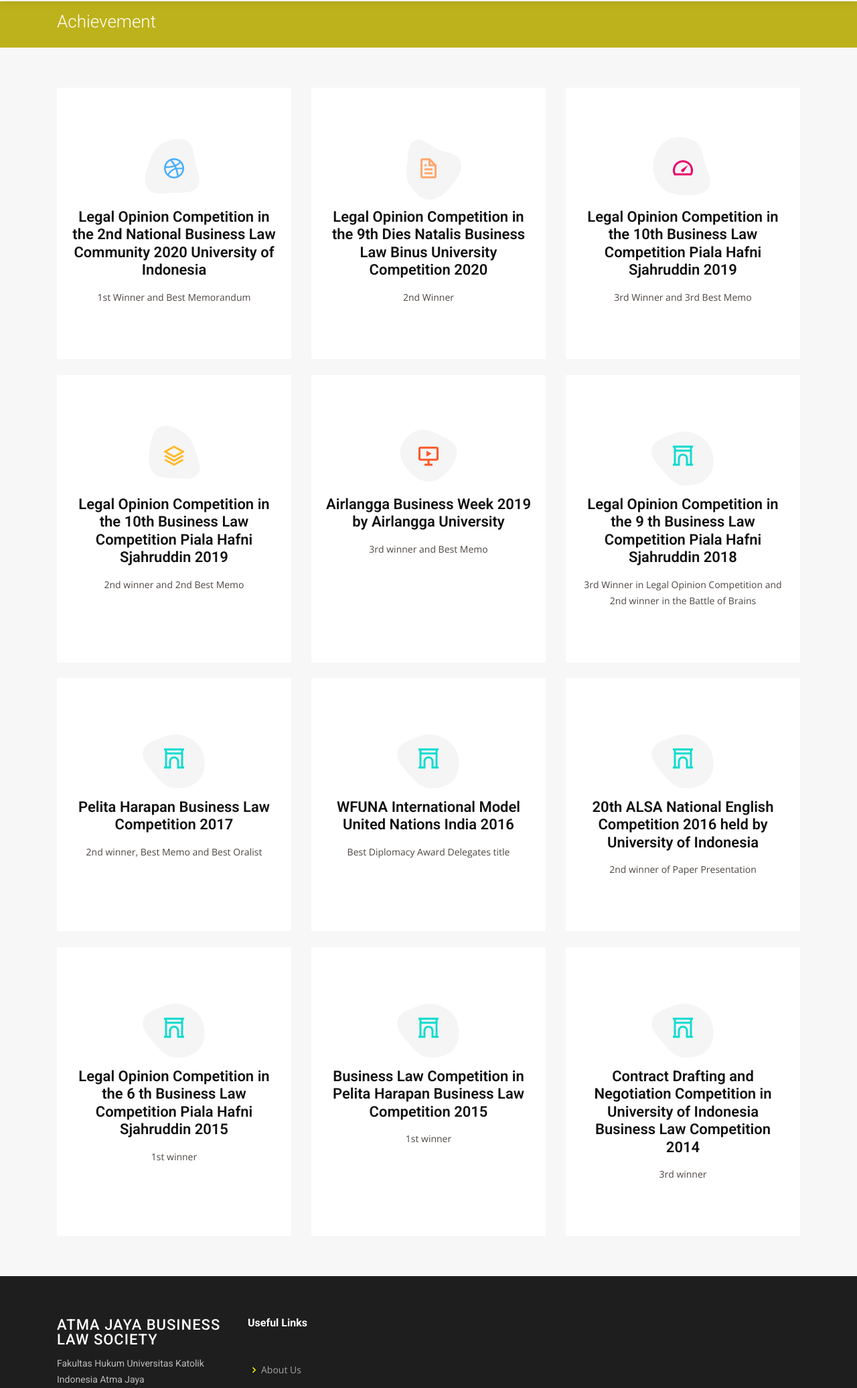
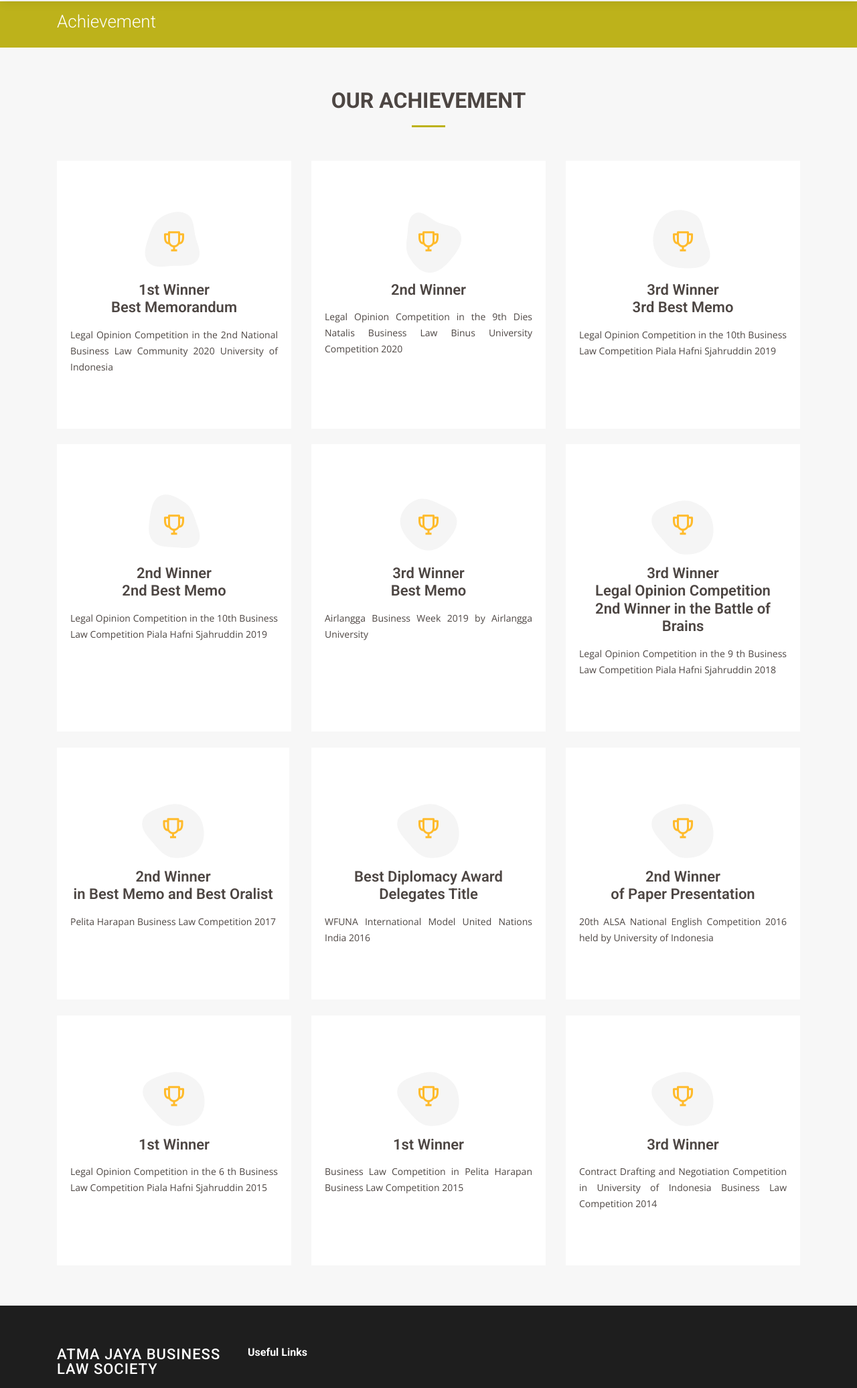
Before and after one commit to Tintapen/atmajayabls, a CodeIgniter app: page /database/achievement in a window 1280 px wide. Shown: the part 70-2142 px from the top of the page at 67% size. Run offline with CodeIgniter, Linux system fonts and the light colour scheme.

Commit message:
Perubahan konten v_achievement

```diff
--- a/application/views/achievement/v_achievement.php
+++ b/application/views/achievement/v_achievement.php
@@ -14,44 +14,46 @@
 	<!-- ======= Services Section ======= -->
 	<section id="services" class="services section-bg">
 		<div class="container" data-aos="fade-up">
-
+			<div class="section-title" data-aos="fade-up">
+				<h2><strong>OUR ACHIEVEMENT</strong></h2>
+			</div>
 			<div class="row">
 				<div class="col-lg-4 col-md-6 d-flex align-items-stretch" data-aos="zoom-in" data-aos-delay="100">
-        <div class="icon-box iconbox-blue">
+					<div class="icon-box iconbox-yellow">
 						<div class="icon">
 							<svg width="100" height="100" viewBox="0 0 600 600" xmlns="http://www.w3.org/2000/svg">
 								<path stroke="none" stroke-width="0" fill="#f5f5f5" d="M300,521.0016835830174C376.1290562159157,517.8887921683347,466.0731472004068,529.7835943286574,510.70327084640275,468.03025145048787C554.3714126377745,407.6079735673963,508.03601936045806,328.9844924480964,491.2728898941984,256.3432110539036C474.5976632858925,184.082847569629,479.9380746630129,96.60480741107993,416.23090153303,58.64404602377083C348.86323505073057,18.502131276798302,261.93793281208167,40.57373210992963,193.5410806939664,78.93577620505333C130.42746243093433,114.334589627462,98.30271207620316,179.96522072025542,76.75703585869454,249.04625023123273C51.97151888228291,328.5150500222984,13.704378332031375,421.85034740162234,66.52175969318436,486.19268352777647C119.04800174914682,550.1803526380478,217.28368757567262,524.383925680826,300,521.0016835830174"></path>
 							</svg>
-            <i class="bx bxl-dribbble"></i>
+							<i class="bx bx-trophy"></i>
 						</div>
-          <h4><a href="">Legal Opinion Competition in the 2nd National Business Law Community 2020 University of Indonesia</a></h4>
-          <p>1st Winner and Best Memorandum</p>
+						<h4>1st Winner <br> Best Memorandum</h4>
+						<p class="text-justify">Legal Opinion Competition in the 2nd National Business Law Community 2020 University of Indonesia</p>
 					</div>
 				</div>
 
 				<div class="col-lg-4 col-md-6 d-flex align-items-stretch mt-4 mt-md-0" data-aos="zoom-in" data-aos-delay="200">
-        <div class="icon-box iconbox-orange ">
+					<div class="icon-box iconbox-yellow">
 						<div class="icon">
 							<svg width="100" height="100" viewBox="0 0 600 600" xmlns="http://www.w3.org/2000/svg">
 								<path stroke="none" stroke-width="0" fill="#f5f5f5" d="M300,582.0697525312426C382.5290701553225,586.8405444964366,449.9789794690241,525.3245884688669,502.5850820975895,461.55621195738473C556.606425686781,396.0723002908107,615.8543463187945,314.28637112970534,586.6730223649479,234.56875336149918C558.9533121215079,158.8439757836574,454.9685369536778,164.00468322053177,381.49747125262974,130.76875717737553C312.15926192815925,99.40240125094834,248.97055460311594,18.661163978235184,179.8680185752513,50.54337015887873C110.5421016452524,82.52863877960104,119.82277516462835,180.83849132639028,109.12597500060166,256.43424936330496C100.08760227029461,320.3096726198365,92.17705696193138,384.0621239912766,124.79988738764834,439.7174275375508C164.83382741302287,508.01625554203684,220.96474134820875,577.5009287672846,300,582.0697525312426"></path>
 							</svg>
-            <i class="bx bx-file"></i>
+							<i class="bx bx-trophy"></i>
 						</div>
-          <h4><a href="">Legal Opinion Competition in the 9th Dies Natalis Business Law Binus University Competition 2020</a></h4>
-          <p>2nd Winner</p>
+						<h4>2nd Winner</h4>
+						<p class="text-justify">Legal Opinion Competition in the 9th Dies Natalis Business Law Binus University Competition 2020</p>
 					</div>
 				</div>
 
 				<div class="col-lg-4 col-md-6 d-flex align-items-stretch mt-4 mt-lg-0" data-aos="zoom-in" data-aos-delay="300">
-        <div class="icon-box iconbox-pink">
+					<div class="icon-box iconbox-yellow">
 						<div class="icon">
 							<svg width="100" height="100" viewBox="0 0 600 600" xmlns="http://www.w3.org/2000/svg">
 								<path stroke="none" stroke-width="0" fill="#f5f5f5" d="M300,541.5067337569781C382.14930387511276,545.0595476570109,479.8736841581634,548.3450877840088,526.4010558755058,480.5488172755941C571.5218469581645,414.80211281144784,517.5187510058486,332.0715597781072,496.52539010469104,255.14436215662573C477.37192572678356,184.95920475031193,473.57363656557914,105.61284051026155,413.0603344069578,65.22779650032875C343.27470386102294,18.654635553484475,251.2091493199835,5.337323636656869,175.0934190732945,40.62881213300186C97.87086631185822,76.43348514350839,51.98124368387456,156.15599469081315,36.44837278890362,239.84606092416172C21.716077023791087,319.22268207091537,43.775223500013084,401.1760424656574,96.891909868211,461.97329694683043C147.22146801428983,519.5804099606455,223.5754009179313,538.201503339737,300,541.5067337569781"></path>
 							</svg>
-            <i class="bx bx-tachometer"></i>
+							<i class="bx bx-trophy"></i>
 						</div>
-          <h4><a href="">Legal Opinion Competition in the 10th Business Law Competition Piala Hafni Sjahruddin 2019</a></h4>
-          <p>3rd Winner and 3rd Best Memo</p>
+						<h4>3rd Winner <br> 3rd Best Memo</h4>
+						<p class="text-justify">Legal Opinion Competition in the 10th Business Law Competition Piala Hafni Sjahruddin 2019</p>
 					</div>
 				</div>
 
@@ -61,123 +63,109 @@
 							<svg width="100" height="100" viewBox="0 0 600 600" xmlns="http://www.w3.org/2000/svg">
 								<path stroke="none" stroke-width="0" fill="#f5f5f5" d="M300,503.46388370962813C374.79870501325706,506.71871716319447,464.8034551963731,527.1746412648533,510.4981551193396,467.86667711651364C555.9287308511215,408.9015244558933,512.6030010748507,327.5744911775523,490.211057578863,256.5855673507754C471.097692560561,195.9906835881958,447.69079081568157,138.11976852964426,395.19560036434837,102.3242989838813C329.3053358748298,57.3949838291264,248.02791733380457,8.279543830951368,175.87071277845988,42.242879143198664C103.41431057327972,76.34704239035025,93.79494320519305,170.9812938413882,81.28167332365135,250.07896920659033C70.17666984294237,320.27484674793965,64.84698225790005,396.69656628748305,111.28512138212992,450.4950937839243C156.20124167950087,502.5303643271138,231.32542653798444,500.4755392045468,300,503.46388370962813"></path>
 							</svg>
-            <i class="bx bx-layer"></i>
+							<i class="bx bx-trophy"></i>
 						</div>
-          <h4><a href="">Legal Opinion Competition in the 10th Business Law Competition Piala Hafni Sjahruddin 2019</a></h4>
-          <p>2nd winner and 2nd Best Memo</p>
+						<h4>2nd Winner <br> 2nd Best Memo</h4>
+						<p class="text-justify">Legal Opinion Competition in the 10th Business Law Competition Piala Hafni Sjahruddin 2019</p>
 					</div>
 				</div>
-
 				<div class="col-lg-4 col-md-6 d-flex align-items-stretch mt-4" data-aos="zoom-in" data-aos-delay="200">
-        <div class="icon-box iconbox-red">
+					<div class="icon-box iconbox-yellow">
 						<div class="icon">
 							<svg width="100" height="100" viewBox="0 0 600 600" xmlns="http://www.w3.org/2000/svg">
 								<path stroke="none" stroke-width="0" fill="#f5f5f5" d="M300,532.3542879108572C369.38199826031484,532.3153073249985,429.10787420159085,491.63046689027357,474.5244479745417,439.17860296908856C522.8885846962883,383.3225815378663,569.1668002868075,314.3205725914397,550.7432151929288,242.7694973846089C532.6665558377875,172.5657663291529,456.2379748765914,142.6223662098291,390.3689995646985,112.34683881706744C326.66090330228417,83.06452184765237,258.84405631176094,53.51806209861945,193.32584062364296,78.48882559362697C121.61183558270385,105.82097193414197,62.805066853699245,167.19869350419734,48.57481801355237,242.6138429142374C34.843463184063346,315.3850353017275,76.69343916112496,383.4422959591041,125.22947124332185,439.3748458443577C170.7312796277747,491.8107796887764,230.57421082200815,532.3932930995766,300,532.3542879108572"></path>
 							</svg>
-            <i class="bx bx-slideshow"></i>
+							<i class="bx bx-trophy"></i>
 						</div>
-          <h4><a href="">Airlangga Business Week 2019 by Airlangga University</a></h4>
-          <p>3rd winner and Best Memo</p>
+						<h4>3rd Winner <br> Best Memo</h4>
+						<p class="text-justify">Airlangga Business Week 2019 by Airlangga University</p>
 					</div>
 				</div>
-
 				<div class="col-lg-4 col-md-6 d-flex align-items-stretch mt-4" data-aos="zoom-in" data-aos-delay="300">
-        <div class="icon-box iconbox-teal">
+					<div class="icon-box iconbox-yellow">
 						<div class="icon">
 							<svg width="100" height="100" viewBox="0 0 600 600" xmlns="http://www.w3.org/2000/svg">
 								<path stroke="none" stroke-width="0" fill="#f5f5f5" d="M300,566.797414625762C385.7384707136149,576.1784315230908,478.7894351017131,552.8928747891023,531.9192734346935,484.94944893311C584.6109503024035,417.5663521118492,582.489472248146,322.67544863468447,553.9536738515405,242.03673114598146C529.1557734026468,171.96086150256528,465.24506316201064,127.66468636344209,395.9583748389544,100.7403814666027C334.2173773831606,76.7482773500951,269.4350130405921,84.62216499799875,207.1952322260088,107.2889140133804C132.92018162631612,134.33871894543012,41.79353780512637,160.00259165414826,22.644507872594943,236.69541883565114C3.319112789854554,314.0945973066697,72.72355303640163,379.243833228382,124.04198916343866,440.3218312028393C172.9286146004772,498.5055451809895,224.45579914871206,558.5317968840102,300,566.797414625762"></path>
 							</svg>
-            <i class="bx bx-arch"></i>
+							<i class="bx bx-trophy"></i>
 						</div>
-          <h4><a href="">Legal Opinion Competition in the 9 th Business Law Competition Piala Hafni Sjahruddin 2018</a></h4>
-          <p>3rd Winner in Legal Opinion Competition and 2nd winner in the Battle of Brains</p>
+						<h4>3rd Winner <br> Legal Opinion Competition <br> 2nd Winner in the Battle of Brains</h4>
+						<p class="text-justify">Legal Opinion Competition in the 9 th Business Law Competition Piala Hafni Sjahruddin 2018</p>
 					</div>
 				</div>
-
-
 				<div class="col-lg-4 col-md-6 d-flex align-items-stretch mt-4" data-aos="zoom-in" data-aos-delay="300">
-        <div class="icon-box iconbox-teal">
+					<div class="icon-box iconbox-yellow">
 						<div class="icon">
 							<svg width="100" height="100" viewBox="0 0 600 600" xmlns="http://www.w3.org/2000/svg">
 								<path stroke="none" stroke-width="0" fill="#f5f5f5" d="M300,566.797414625762C385.7384707136149,576.1784315230908,478.7894351017131,552.8928747891023,531.9192734346935,484.94944893311C584.6109503024035,417.5663521118492,582.489472248146,322.67544863468447,553.9536738515405,242.03673114598146C529.1557734026468,171.96086150256528,465.24506316201064,127.66468636344209,395.9583748389544,100.7403814666027C334.2173773831606,76.7482773500951,269.4350130405921,84.62216499799875,207.1952322260088,107.2889140133804C132.92018162631612,134.33871894543012,41.79353780512637,160.00259165414826,22.644507872594943,236.69541883565114C3.319112789854554,314.0945973066697,72.72355303640163,379.243833228382,124.04198916343866,440.3218312028393C172.9286146004772,498.5055451809895,224.45579914871206,558.5317968840102,300,566.797414625762"></path>
 							</svg>
-            <i class="bx bx-arch"></i>
+							<i class="bx bx-trophy"></i>
 						</div>
-          <h4><a href="">Pelita Harapan Business Law Competition 2017</a></h4>
-          <p>2nd winner, Best Memo and Best Oralist</p>
+						<h4>2nd Winner <br> in Best Memo and Best Oralist</h4>
+						<p class="text-justify">Pelita Harapan Business Law Competition 2017</p>
 					</div>
 				</div>
-
 				<div class="col-lg-4 col-md-6 d-flex align-items-stretch mt-4" data-aos="zoom-in" data-aos-delay="300">
-        <div class="icon-box iconbox-teal">
+					<div class="icon-box iconbox-yellow">
 						<div class="icon">
 							<svg width="100" height="100" viewBox="0 0 600 600" xmlns="http://www.w3.org/2000/svg">
 								<path stroke="none" stroke-width="0" fill="#f5f5f5" d="M300,566.797414625762C385.7384707136149,576.1784315230908,478.7894351017131,552.8928747891023,531.9192734346935,484.94944893311C584.6109503024035,417.5663521118492,582.489472248146,322.67544863468447,553.9536738515405,242.03673114598146C529.1557734026468,171.96086150256528,465.24506316201064,127.66468636344209,395.9583748389544,100.7403814666027C334.2173773831606,76.7482773500951,269.4350130405921,84.62216499799875,207.1952322260088,107.2889140133804C132.92018162631612,134.33871894543012,41.79353780512637,160.00259165414826,22.644507872594943,236.69541883565114C3.319112789854554,314.0945973066697,72.72355303640163,379.243833228382,124.04198916343866,440.3218312028393C172.9286146004772,498.5055451809895,224.45579914871206,558.5317968840102,300,566.797414625762"></path>
 							</svg>
-            <i class="bx bx-arch"></i>
+							<i class="bx bx-trophy"></i>
 						</div>
-          <h4><a href="">WFUNA International Model United Nations India 2016</a></h4>
-          <p>Best Diplomacy Award Delegates title</p>
+						<h4>Best Diplomacy Award Delegates Title</h4>
+						<p class="text-justify">WFUNA International Model United Nations India 2016</p>
 					</div>
 				</div>
-
 				<div class="col-lg-4 col-md-6 d-flex align-items-stretch mt-4" data-aos="zoom-in" data-aos-delay="300">
-        <div class="icon-box iconbox-teal">
+					<div class="icon-box iconbox-yellow">
 						<div class="icon">
 							<svg width="100" height="100" viewBox="0 0 600 600" xmlns="http://www.w3.org/2000/svg">
 								<path stroke="none" stroke-width="0" fill="#f5f5f5" d="M300,566.797414625762C385.7384707136149,576.1784315230908,478.7894351017131,552.8928747891023,531.9192734346935,484.94944893311C584.6109503024035,417.5663521118492,582.489472248146,322.67544863468447,553.9536738515405,242.03673114598146C529.1557734026468,171.96086150256528,465.24506316201064,127.66468636344209,395.9583748389544,100.7403814666027C334.2173773831606,76.7482773500951,269.4350130405921,84.62216499799875,207.1952322260088,107.2889140133804C132.92018162631612,134.33871894543012,41.79353780512637,160.00259165414826,22.644507872594943,236.69541883565114C3.319112789854554,314.0945973066697,72.72355303640163,379.243833228382,124.04198916343866,440.3218312028393C172.9286146004772,498.5055451809895,224.45579914871206,558.5317968840102,300,566.797414625762"></path>
 							</svg>
-            <i class="bx bx-arch"></i>
+							<i class="bx bx-trophy"></i>
 						</div>
-          <h4><a href="">20th ALSA National English Competition 2016 held by University of Indonesia</a></h4>
-          <p>2nd winner of Paper Presentation</p>
+						<h4>2nd Winner <br> of Paper Presentation</h4>
+						<p class="text-justify">20th ALSA National English Competition 2016 held by University of Indonesia</p>
 					</div>
 				</div>
-
 				<div class="col-lg-4 col-md-6 d-flex align-items-stretch mt-4" data-aos="zoom-in" data-aos-delay="300">
-        <div class="icon-box iconbox-teal">
+					<div class="icon-box iconbox-yellow">
 						<div class="icon">
 							<svg width="100" height="100" viewBox="0 0 600 600" xmlns="http://www.w3.org/2000/svg">
 								<path stroke="none" stroke-width="0" fill="#f5f5f5" d="M300,566.797414625762C385.7384707136149,576.1784315230908,478.7894351017131,552.8928747891023,531.9192734346935,484.94944893311C584.6109503024035,417.5663521118492,582.489472248146,322.67544863468447,553.9536738515405,242.03673114598146C529.1557734026468,171.96086150256528,465.24506316201064,127.66468636344209,395.9583748389544,100.7403814666027C334.2173773831606,76.7482773500951,269.4350130405921,84.62216499799875,207.1952322260088,107.2889140133804C132.92018162631612,134.33871894543012,41.79353780512637,160.00259165414826,22.644507872594943,236.69541883565114C3.319112789854554,314.0945973066697,72.72355303640163,379.243833228382,124.04198916343866,440.3218312028393C172.9286146004772,498.5055451809895,224.45579914871206,558.5317968840102,300,566.797414625762"></path>
 							</svg>
-            <i class="bx bx-arch"></i>
+							<i class="bx bx-trophy"></i>
 						</div>
-          <h4><a href="">Legal Opinion Competition in the 6 th Business Law Competition
-Piala Hafni Sjahruddin 2015</a></h4>
-          <p>1st winner</p>
+						<h4>1st Winner</h4>
+						<p class="text-justify">Legal Opinion Competition in the 6 th Business Law Competition Piala Hafni Sjahruddin 2015</p>
 					</div>
 				</div>
-
 				<div class="col-lg-4 col-md-6 d-flex align-items-stretch mt-4" data-aos="zoom-in" data-aos-delay="300">
-        <div class="icon-box iconbox-teal">
+					<div class="icon-box iconbox-yellow">
 						<div class="icon">
 							<svg width="100" height="100" viewBox="0 0 600 600" xmlns="http://www.w3.org/2000/svg">
 								<path stroke="none" stroke-width="0" fill="#f5f5f5" d="M300,566.797414625762C385.7384707136149,576.1784315230908,478.7894351017131,552.8928747891023,531.9192734346935,484.94944893311C584.6109503024035,417.5663521118492,582.489472248146,322.67544863468447,553.9536738515405,242.03673114598146C529.1557734026468,171.96086150256528,465.24506316201064,127.66468636344209,395.9583748389544,100.7403814666027C334.2173773831606,76.7482773500951,269.4350130405921,84.62216499799875,207.1952322260088,107.2889140133804C132.92018162631612,134.33871894543012,41.79353780512637,160.00259165414826,22.644507872594943,236.69541883565114C3.319112789854554,314.0945973066697,72.72355303640163,379.243833228382,124.04198916343866,440.3218312028393C172.9286146004772,498.5055451809895,224.45579914871206,558.5317968840102,300,566.797414625762"></path>
 							</svg>
-            <i class="bx bx-arch"></i>
+							<i class="bx bx-trophy"></i>
 						</div>
-          <h4><a href="">Business Law Competition in Pelita Harapan Business Law
-Competition 2015</a></h4>
-          <p>1st winner</p>
+						<h4>1st Winner</h4>
+						<p class="text-justify">Business Law Competition in Pelita Harapan Business Law Competition 2015</p>
 					</div>
 				</div>
-
 				<div class="col-lg-4 col-md-6 d-flex align-items-stretch mt-4" data-aos="zoom-in" data-aos-delay="300">
-        <div class="icon-box iconbox-teal">
+					<div class="icon-box iconbox-yellow">
 						<div class="icon">
 							<svg width="100" height="100" viewBox="0 0 600 600" xmlns="http://www.w3.org/2000/svg">
 								<path stroke="none" stroke-width="0" fill="#f5f5f5" d="M300,566.797414625762C385.7384707136149,576.1784315230908,478.7894351017131,552.8928747891023,531.9192734346935,484.94944893311C584.6109503024035,417.5663521118492,582.489472248146,322.67544863468447,553.9536738515405,242.03673114598146C529.1557734026468,171.96086150256528,465.24506316201064,127.66468636344209,395.9583748389544,100.7403814666027C334.2173773831606,76.7482773500951,269.4350130405921,84.62216499799875,207.1952322260088,107.2889140133804C132.92018162631612,134.33871894543012,41.79353780512637,160.00259165414826,22.644507872594943,236.69541883565114C3.319112789854554,314.0945973066697,72.72355303640163,379.243833228382,124.04198916343866,440.3218312028393C172.9286146004772,498.5055451809895,224.45579914871206,558.5317968840102,300,566.797414625762"></path>
 							</svg>
-            <i class="bx bx-arch"></i>
+							<i class="bx bx-trophy"></i>
 						</div>
-          <h4><a href="">Contract Drafting and Negotiation Competition in University of
-Indonesia Business Law Competition 2014</a></h4>
-          <p>3rd winner</p>
+						<h4>3rd Winner</h4>
+						<p class="text-justify">Contract Drafting and Negotiation Competition in University of Indonesia Business Law Competition 2014</p>
 					</div>
 				</div>
-
 			</div>
-
 		</div>
 	</section><!-- End Services Section -->
 
```
Lines whose indentation alone changed are shown as unchanged.
